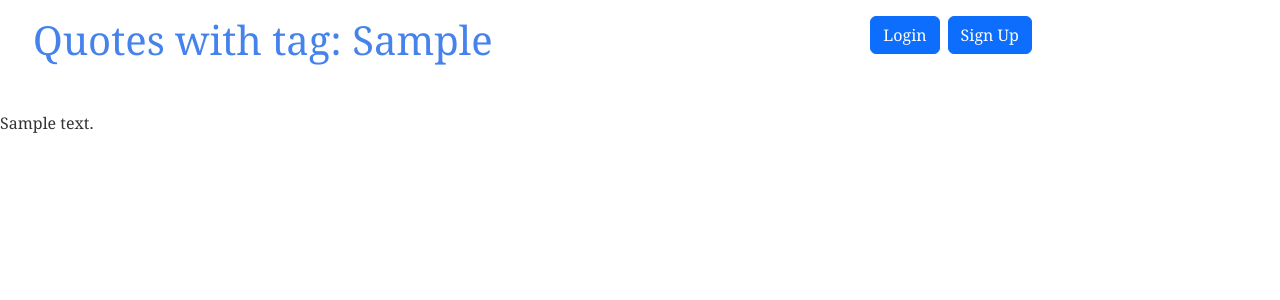
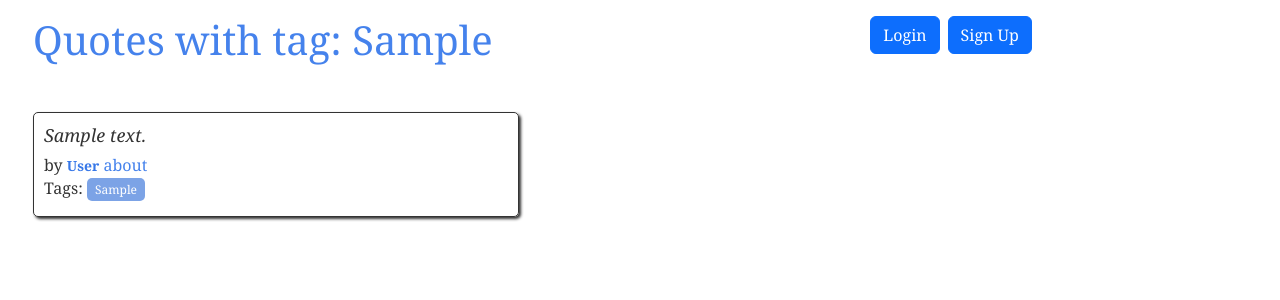
Before and after one commit to NIkitaPonomariov/Django-Quotes, a Django app: template quotes_project/quotes_app/templates/quotes_app/by_tag.html in a window 1280 px wide. Shown: the top 300 px of the page. Run offline with Django 5.2, Linux system fonts and the light colour scheme; the template is opened without the code that fills it: values that come from a table or form of the project are taken from there, others are empty; tables that the repository leaves empty hold one stand-in row (values such as "Sample post").

Commit message:
complete

```diff
--- a/quotes_project/quotes_app/templates/quotes_app/by_tag.html
+++ b/quotes_project/quotes_app/templates/quotes_app/by_tag.html
@@ -30,11 +30,50 @@
         </div>
 
 
-{% for quote in quotes_with_tag %}
-    <div>
-        <p>{{ quote.text }}</p>
-    </div>
-{% empty %}
-    <p>No quotes found.</p>
-{% endfor %}
-{% endblock %}
+
+<div class="row">
+    <div class="col-md-5 ps-5">
+
+        {% for quote in quotes_with_tag %}
+            <div class="quote">
+                <span class="text">{{ quote.text }}</span>
+                <span>
+                    by <small class="author">{{ quote.author }}</small>
+                    <a href="{% url "quotes_app:about" quote.author.id %}">about</a>
+                </span>
+
+
+                <div class="tags">
+                    Tags:
+                    {% for tag in quote.tags.all %}
+                        <a class="tag md-5" href="/tag/{{ tag.tag}}/">
+                            {{ tag.tag }}
+                        </a>
+                    {% endfor %}
+                </div>
+
+            </div>
+        {% endfor %}
+
+         <nav>
+       <ul class="pager">
+
+            <li class="previous">
+                {% if page_obj.has_previous %}
+                    <a href="?page={{ page_obj.previous_page_number }}">previous</a>
+                {% endif %}
+            </li>
+
+
+            <li class="next">
+                {% if page_obj.has_next %}
+                    <a href="?page={{ page_obj.next_page_number }}">
+                        Next <span aria-hidden="true">→</span>
+                    </a>
+                {% endif %}
+            </li>
+
+        </ul>
+    </nav>
+
+    {% endblock %}
```
